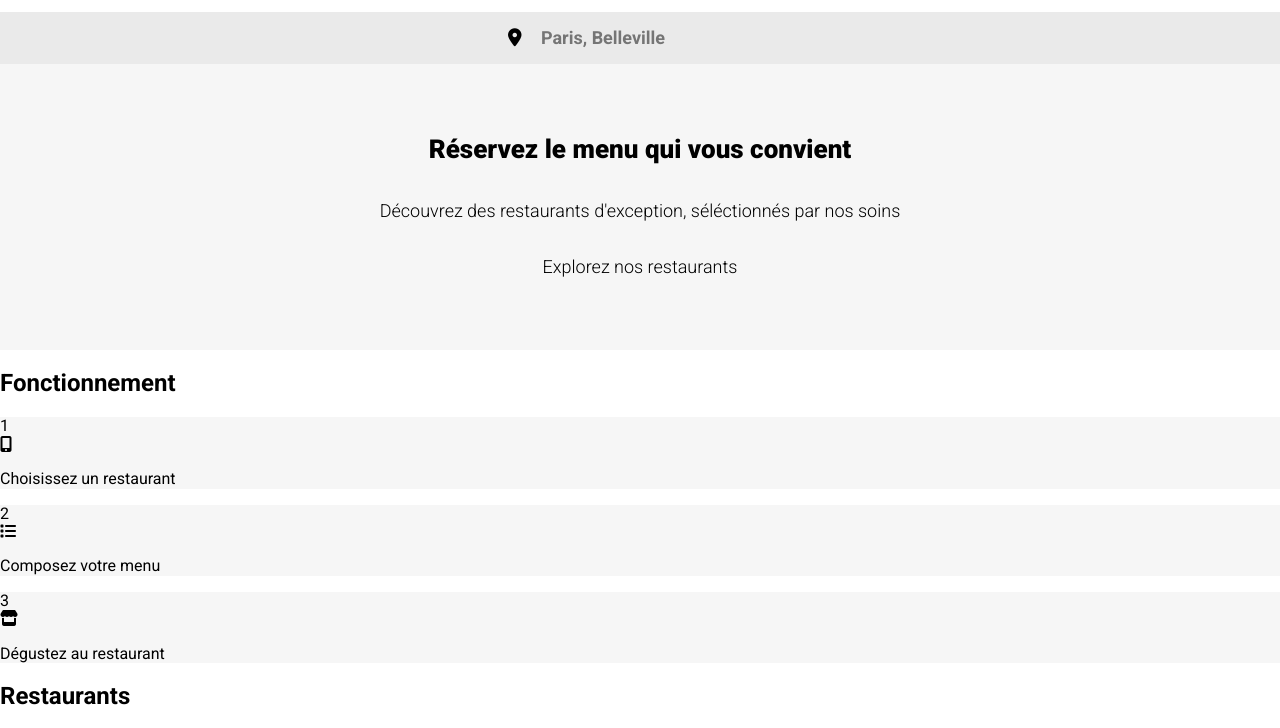
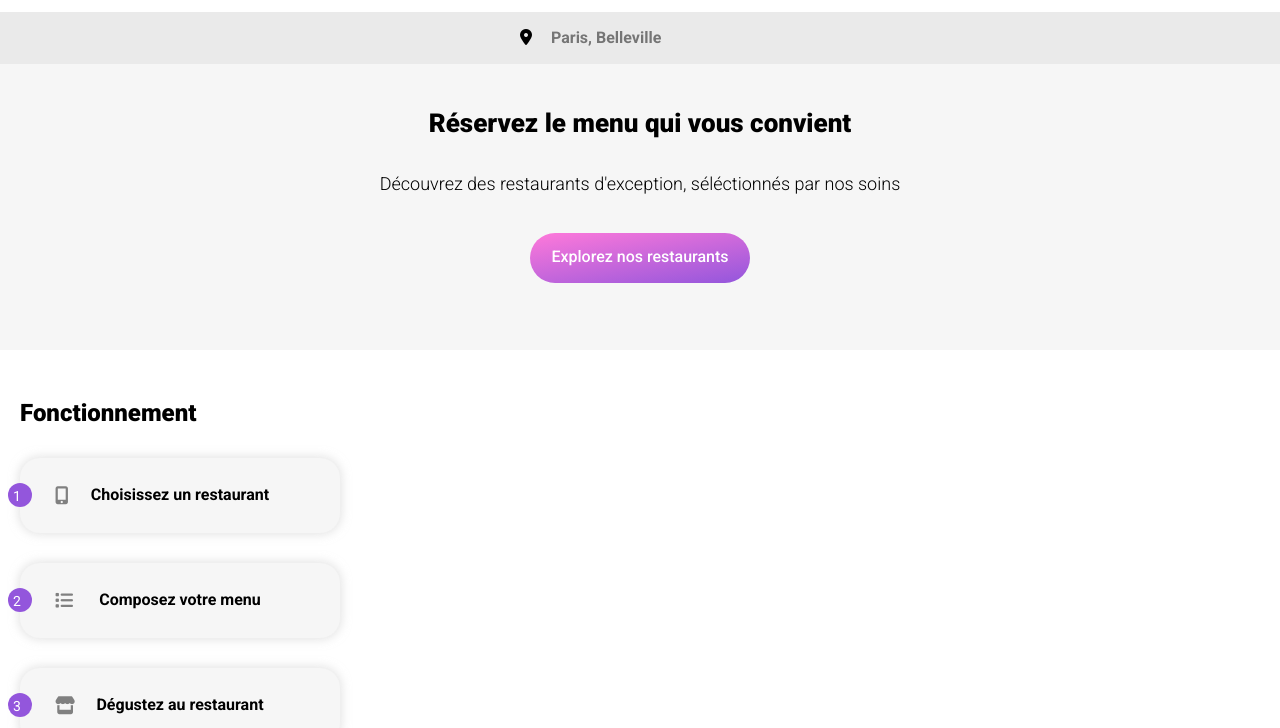
Before and after one commit to AnthoRav/P3_OC_OMF, a website: page accueil.html in a window 1280 px wide. Shown: the part 51-779 px from the top of the page. Drawn offline with Linux system fonts and the light colour scheme; a web font is replaced by a local one.

Commit message:
debut mise en page

```diff
--- a/accueil.html
+++ b/accueil.html
@@ -29,9 +29,7 @@
         <div class="intro">
             <h1>Réservez le menu qui vous convient</h1>
             <p>Découvrez des restaurants d'exception, séléctionnés par nos soins</p>
-            <div class="intro_btn">
-                <p>Explorez nos restaurants</p>
-            </div>
+            <div class="btn intro_btn">Explorez nos restaurants</div>
         </div>
         <div class="working">
             <h2>Fonctionnement</h2>
--- a/sass/main.scss
+++ b/sass/main.scss
@@ -1,5 +1,7 @@
-body {
-    font-family: 'Roboto', 'Shrikhand', cursive, sans-serif;
+*{
+    padding: 0px;
+    box-sizing: border-box;
+    font-family: 'Roboto', sans-serif;
 }
 
 $color-primary: #9356DC;
@@ -23,9 +25,10 @@ header img {
     background-color: #EAEAEA;
     height: 52px;
     @include flexmid;
+
 }
 form {
-    font-size: 18px;
+    font-size: 16px;
 }
 #search {
     background-color: #EAEAEA;
@@ -39,6 +42,7 @@ form {
     height: 286px;
     @include flexmid;
     flex-direction: column;
+    padding: 0 40px 0 40px;
     h1 {
         font-size: 26px;
         font-weight: 800;
@@ -48,10 +52,61 @@ form {
         font-weight: 300;
     }
 }
+
+.btn {
+    @include flexmid;
+    background: linear-gradient(170deg, $color-secondary, $color-primary);
+    font-size: 16px;
+    font-weight: 500;
+    color: white;
+    width: 220px;
+    height: 50px;
+    border-radius: 50px;
+    margin: 20px 0 40px 0;
+}
+
 .card, .intro, .steps__card {
     background-color: #F6F6F6;
 }
 
+.working {
+    height: 440px;
+    margin: 30px 20px 0 20px;
+    h2 {
+        font-weight: 800;
+        padding: 20px 0 10px 0;
+    }
+}
+
+.steps {
+    &__card {
+        @include flexmid;
+        height: 75px;
+        width: 320px;
+        margin-bottom: 30px;
+        font-weight: 600;
+        border-radius: 20px;
+        box-shadow: 0px 0px 10px 2px rgba(208, 208, 208, 0.55);
+        &--number {
+            background-color: #9356DC;
+            font-size: 14px;
+            font-weight: 400;
+            color: white;
+            height: 24px;
+            width: 24px;
+            border-radius: 50px;
+            padding: 5px;
+            position: absolute;
+            left: 8px;
+        }
+        i {
+            font-size: 18px;
+            color: gray;
+            position: absolute;
+            left: 55px;
+        }
+    }
+}
 
 footer {
     background-color: #353535;
```
Also changed, not shown: public/css/style.css, 1 other file.
